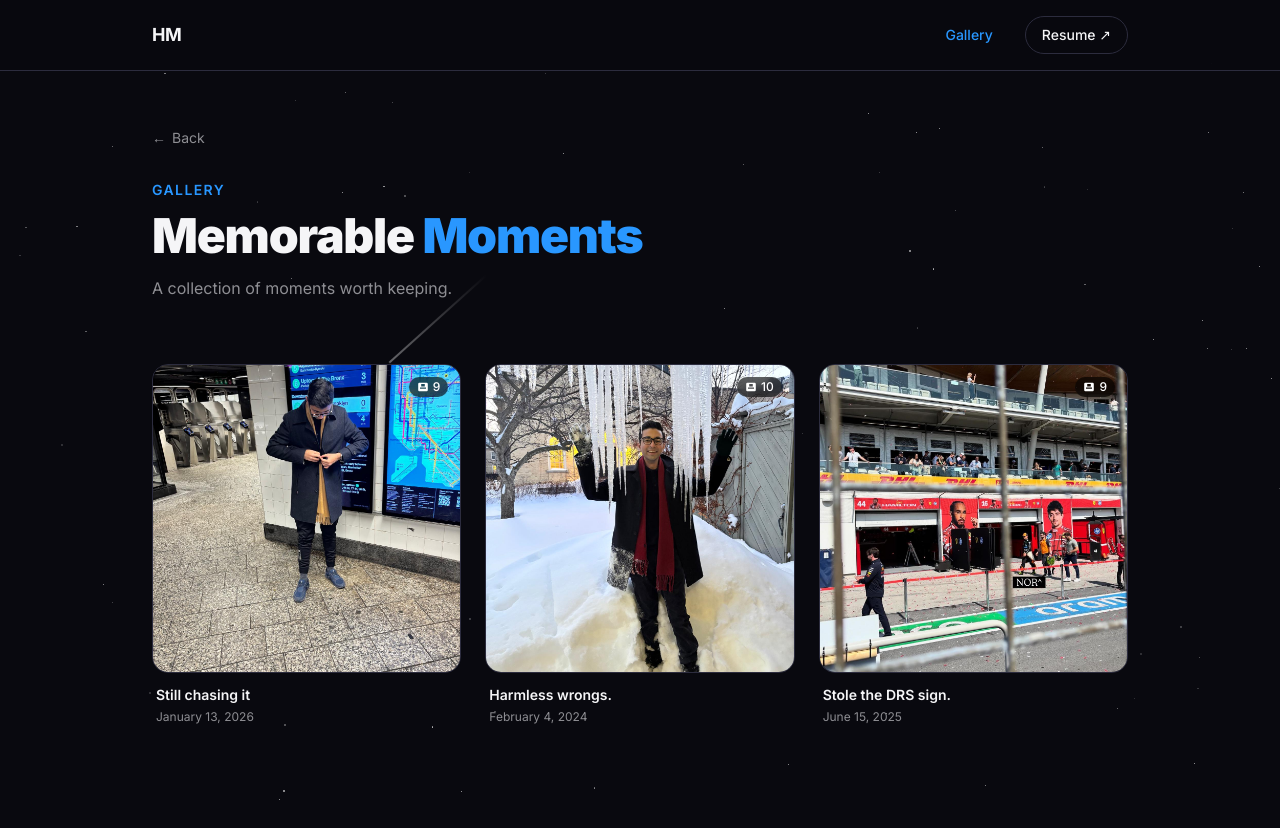
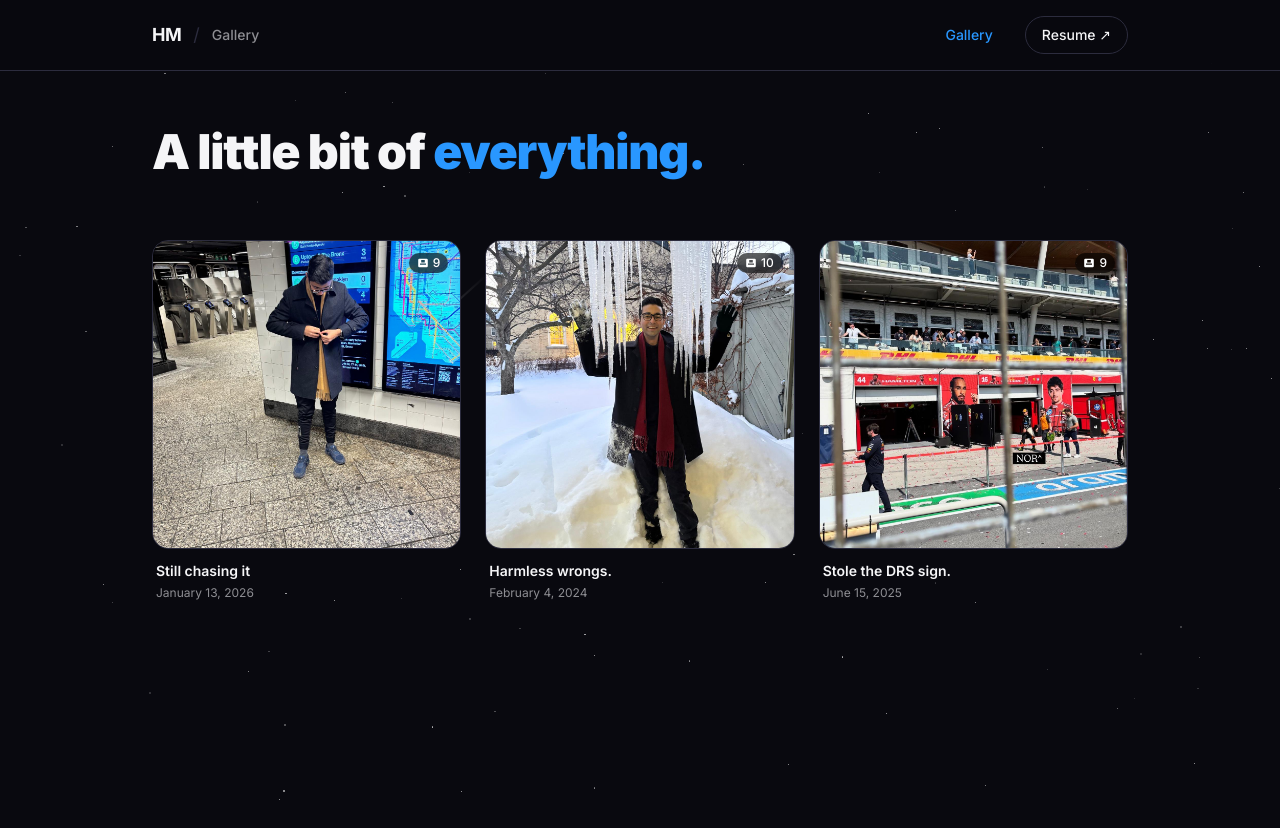
Before and after one commit to hasan-malik/hasan-malik.github.io, a React (Vite) app: page / in a window 1280 px wide. Both pictures are taken after a click on the button "Gallery". Shown: the top 828 px of the page. After the commit the page ends 800 px from the top, so only its background shows below. Built offline with nearby package versions, Linux system fonts and the light colour scheme.

Commit message:
feat: gallery nav breadcrumb, remove back button + tagline, update heading

```diff
--- a/src/components/Gallery.jsx
+++ b/src/components/Gallery.jsx
@@ -254,25 +254,10 @@ export default function Gallery({ onBack }) {
           transition={{ duration: 0.5, ease: [0.22, 1, 0.36, 1] }}
           className="mb-16"
         >
-          {onBack && (
-            <button
-              onClick={onBack}
-              className="flex items-center gap-1.5 text-sm text-apple-gray hover:text-apple-blue transition-colors duration-200 mb-8 group"
-            >
-              <span className="group-hover:-translate-x-0.5 transition-transform duration-200">←</span>
-              Back
-            </button>
-          )}
-          <p className="text-sm font-semibold text-apple-blue tracking-widest uppercase mb-3">
-            Gallery
-          </p>
           <h1 className="text-4xl md:text-5xl font-black tracking-tight">
-            <span className="text-apple-dark">Memorable </span>
-            <span className="text-apple-blue">Moments</span>
+            <span className="text-apple-dark">A little bit of </span>
+            <span className="text-apple-blue">everything.</span>
           </h1>
-          <p className="text-apple-gray mt-4 text-base max-w-md">
-            A collection of moments worth keeping.
-          </p>
         </motion.div>
 
         <div className="grid grid-cols-1 sm:grid-cols-2 md:grid-cols-3 gap-6">
--- a/src/components/Nav.jsx
+++ b/src/components/Nav.jsx
@@ -19,12 +19,20 @@ export default function Nav({ currentPage = 'home', onNavigate }) {
       }`}
     >
       <div className="max-w-5xl mx-auto px-6 py-4 flex items-center justify-between">
+        <div className="flex items-center gap-3">
           <button
             onClick={() => onNavigate('home')}
             className="text-apple-dark font-bold text-lg tracking-tight hover:text-apple-blue transition-colors duration-200"
           >
             HM
           </button>
+          {isGallery && (
+            <>
+              <span className="text-apple-border text-lg">/</span>
+              <span className="text-sm font-medium text-apple-gray">Gallery</span>
+            </>
+          )}
+        </div>
 
         <div className="flex items-center gap-8">
           {!isGallery && [
```
Lines whose indentation alone changed are shown as unchanged.
